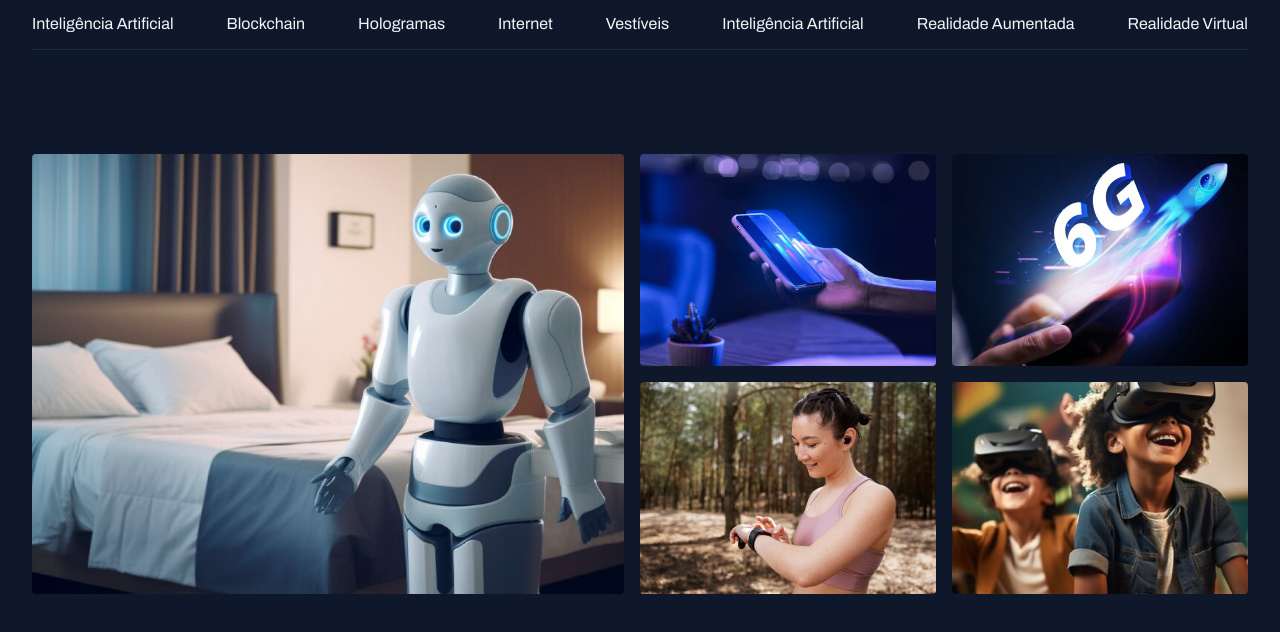
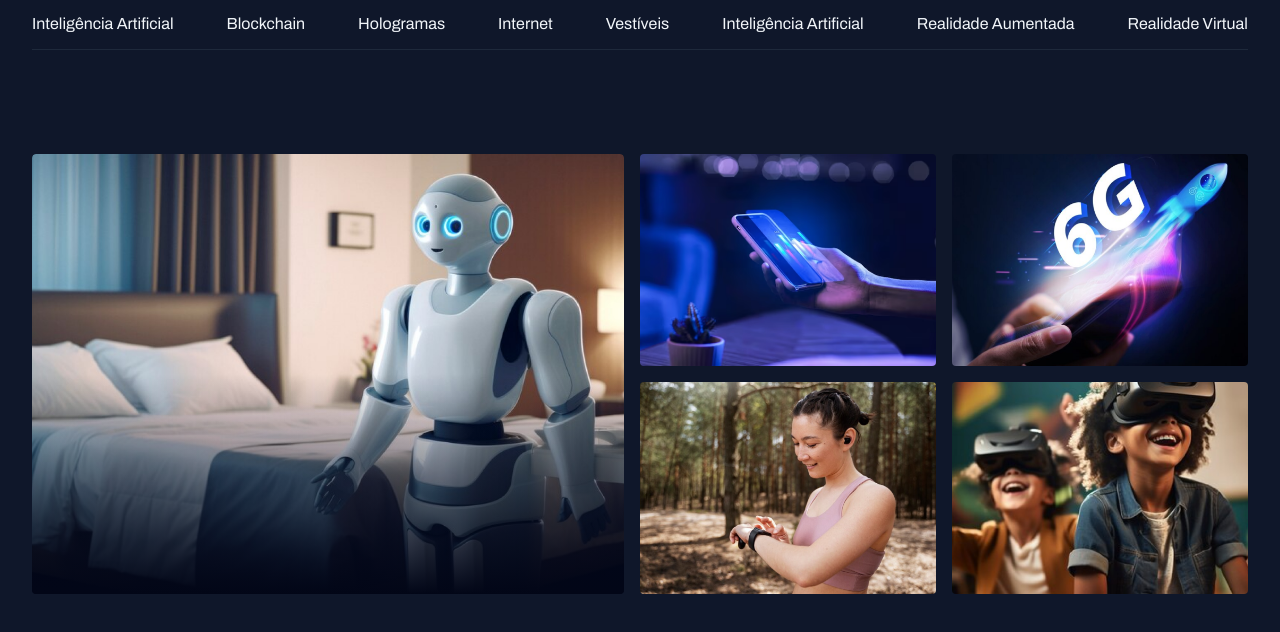
Before and after one commit to rochacode08/Tech-news, a plain HTML site: page index.html in a window 1280 px wide. Shown: the part 106-738 px from the top of the page. Drawn offline with Linux system fonts and the light colour scheme.

Commit message:
Adicionando fundo com degradê

```diff
--- a/index.html
+++ b/index.html
@@ -43,7 +43,7 @@
 
   <main class="container grid">
     <section id="featured" class="grid grid-flow-col gap-16">
-      <div>
+      <div class="card">
         <img src="assets/images/Image 01.png" alt="Imagem de um robo">
       </div>
 
--- a/styles/sections.css
+++ b/styles/sections.css
@@ -1,7 +1,24 @@
 #featured {
+
   img {
     height: 100%;
     object-fit: cover;
     border-radius: 4px;
   }
+
+  .card {
+    position: relative;
+    border-radius: 4px;
+    overflow: hidden;
+
+    &::before {
+      content: "";
+      position: absolute;
+      inset: 0;
+      top: 50%;
+      background: linear-gradient(180deg,
+      transparent 0%,
+      #020617 100%);
+    }
+  }
 }
```
